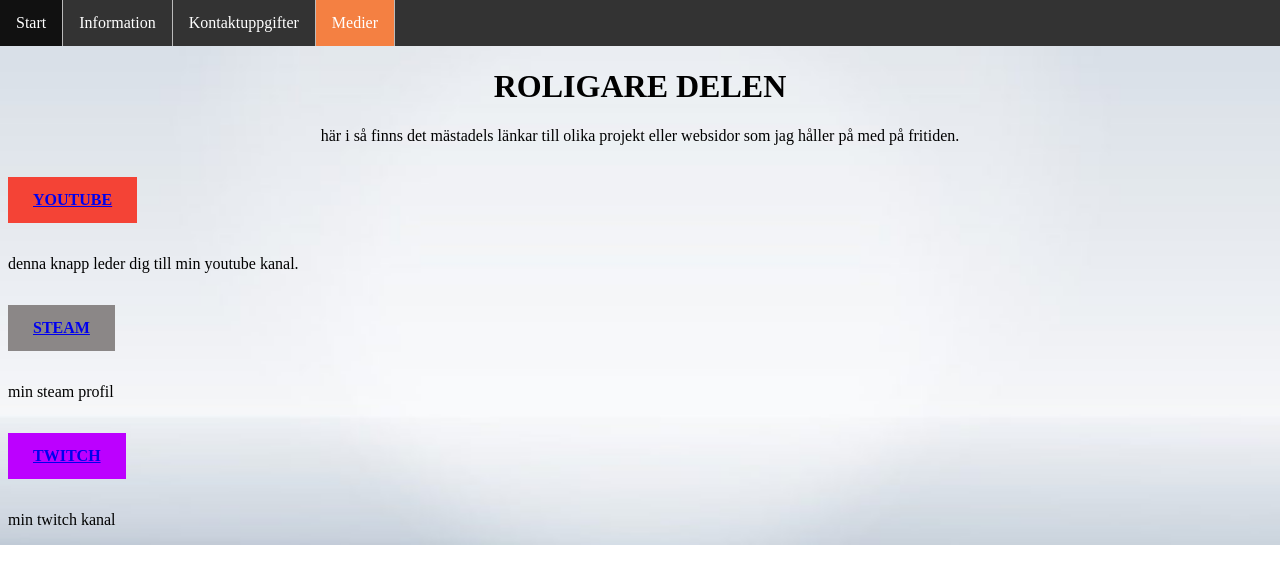
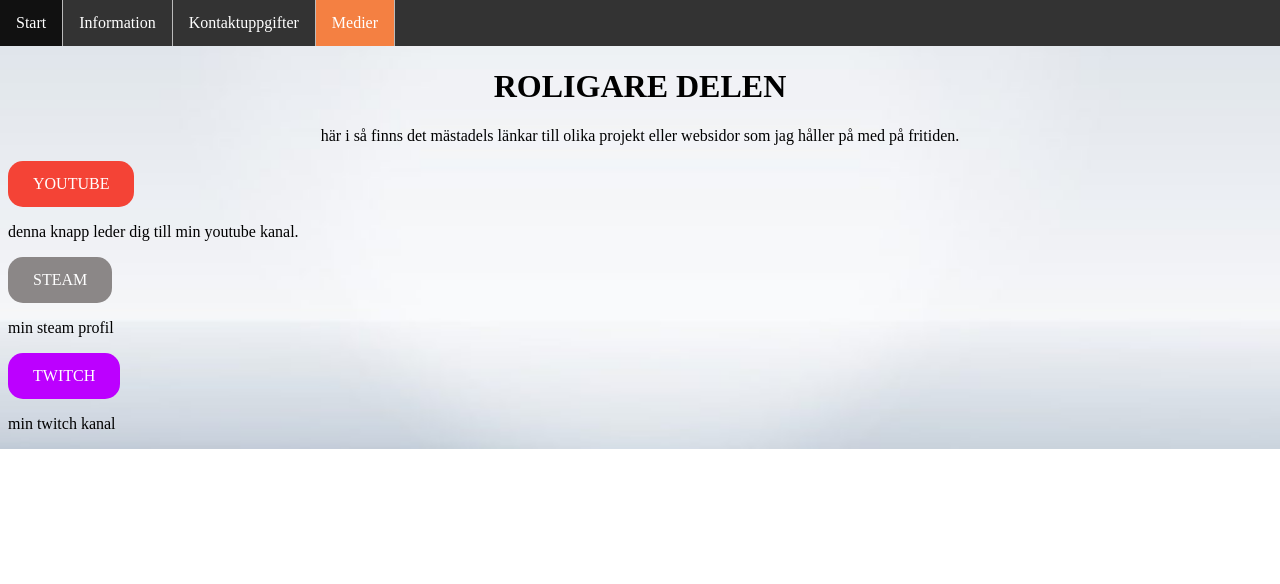
Before and after one commit to AlexanderLusth/website, a PHP site: page /media.html in a window 1280 px wide. Shown: the top 584 px of the page. Run offline with PHP 8.4, Linux system fonts and the light colour scheme.

Commit message:
fixed buttons in media

```diff
--- a/Style.css
+++ b/Style.css
@@ -5,7 +5,7 @@ ul {
     list-style-type: none;
     margin: 0;
     padding: 0;
-    overflow: hidden;
+    overflow: visible;
     background-color: #333;
 
 }
@@ -33,6 +33,7 @@ li {
   text-align: center;
 }
 #youtube {
+  border-radius: 15px;
   background-color: #f44336;
 color: white;
 padding: 14px 25px;
@@ -41,6 +42,7 @@ text-decoration: none;
 display: inline-block;
 }
 #steam {
+  border-radius: 15px;
   background-color: #8B8787;
   color: white;
   padding: 14px 25px;
@@ -48,7 +50,8 @@ display: inline-block;
   text-decoration: none;
   display: inline-block;
 }
-#twitch {
+#twitch_button {
+  border-radius: 15px;
   background-color: #BC00FF;
   color: white;
   padding: 14px 25px;
--- a/media.html
+++ b/media.html
@@ -21,11 +21,13 @@
 <h2>-------------------------------</h2>
 <h1 id="rolig">ROLIGARE DELEN</h1>
 <p id="link">här i så finns det mästadels länkar till olika projekt eller websidor som jag håller på med på fritiden.</p>
-<p id="youtube"><b><a href="https://www.youtube.com/alexanderwake" target="_blank">YOUTUBE</a></b></p>
+<a id="youtube" href="https://youtube.com/alexanderwake"
+  type="button" class="button">YOUTUBE</a>
 <p>denna knapp leder dig till min youtube kanal.</p>
-<p id="steam"><b><a href="https://steamcommunity.com/profiles/76561198117467646" target="_blank">STEAM</a></b></p>
+<a id="steam" href="https://steamcommunity.com/profiles/76561198117467646"
+  type="button" class="button">STEAM</a>
 <p>min steam profil</p>
-<p id="twitch"><b><a href="https://www.twitch.tv/alexanderwaken" target="_blank">TWITCH</a></b></p>
+<a id="twitch_button" href="https://www.twitch.tv/alexanderwaken" type="button" class="button">TWITCH</a>
 <p>min twitch kanal</p>
 </body>
 </html>
```
